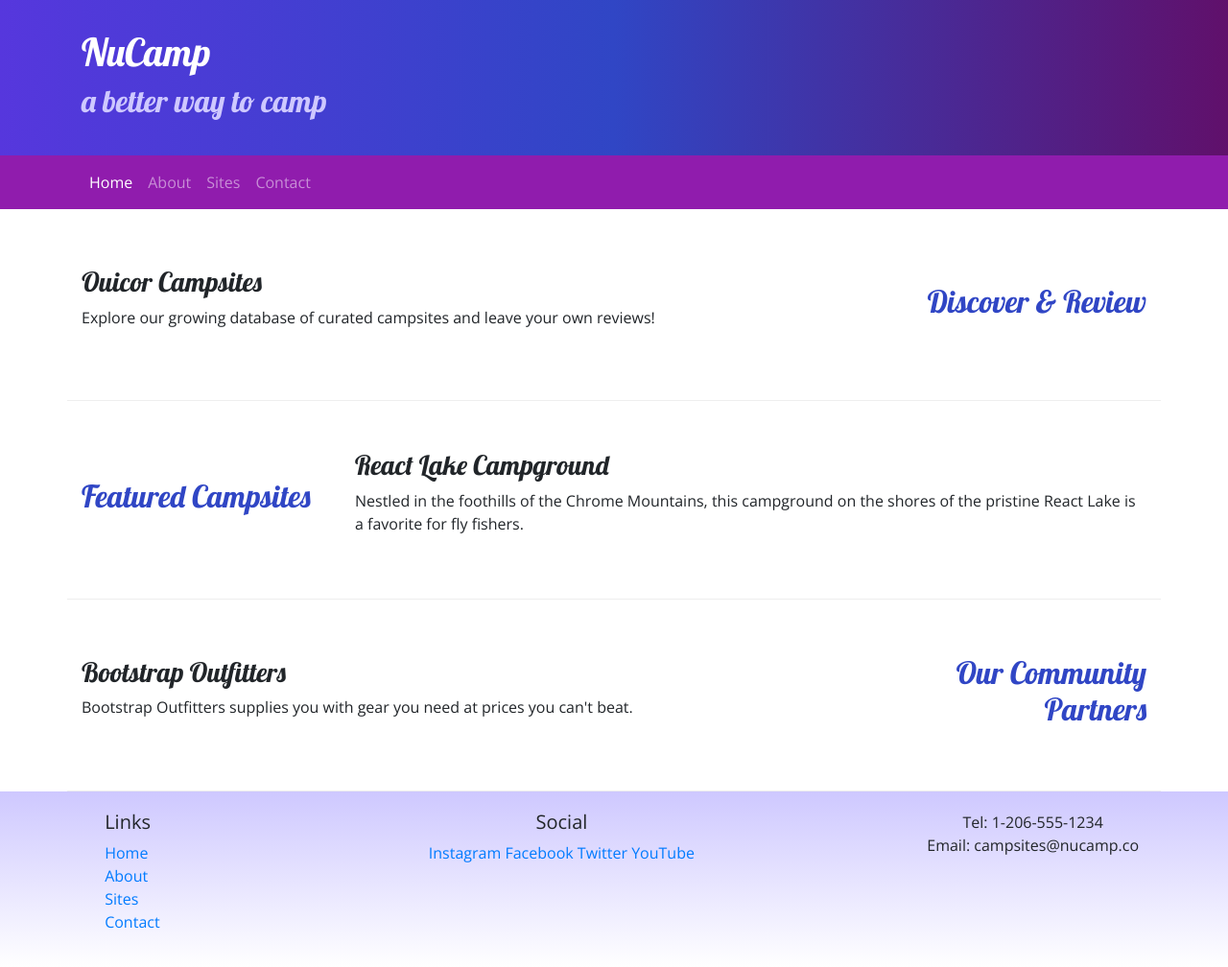
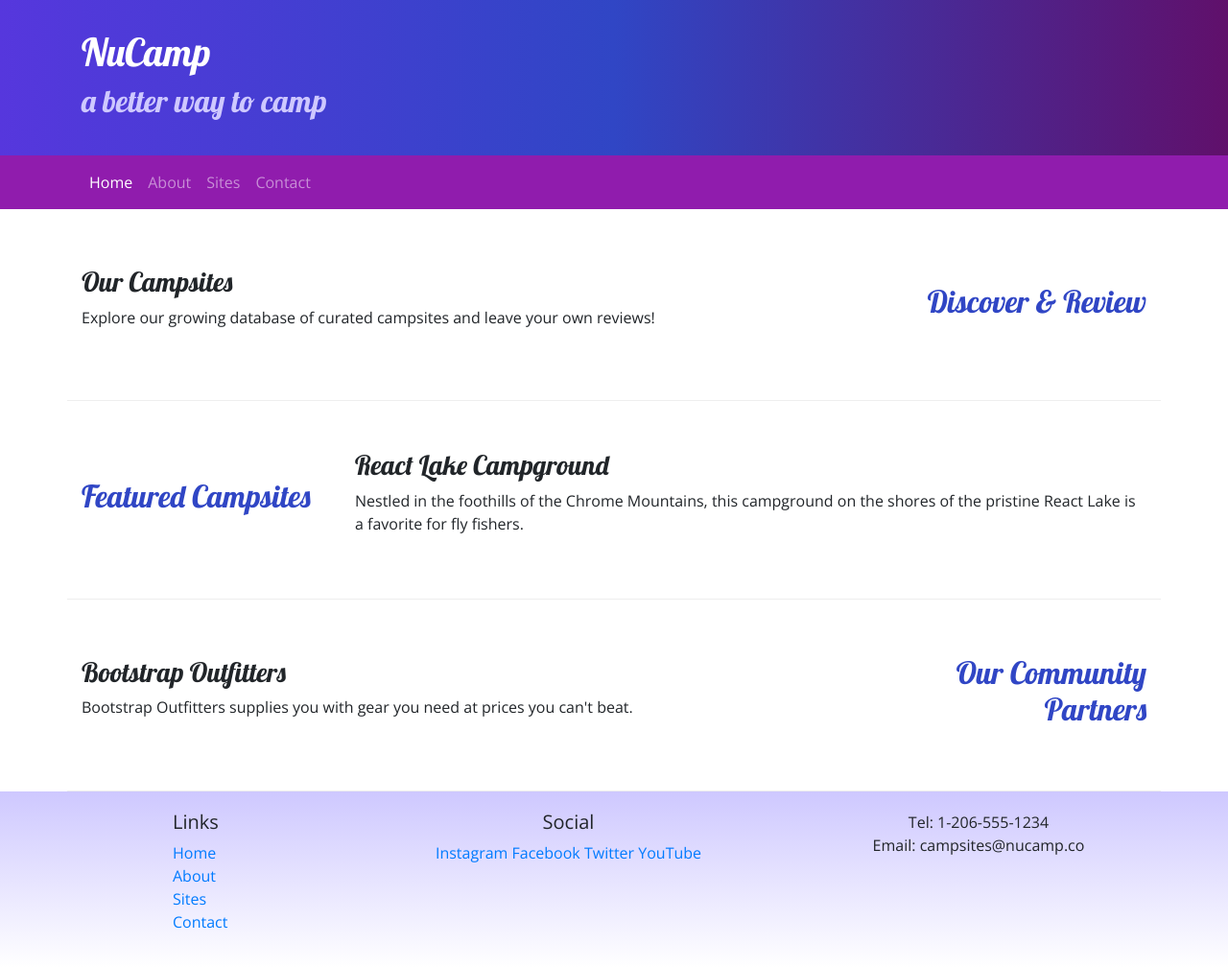
Before and after one commit to jnaranj21/nucampsite, a website: page index.html in a window 1280 px wide. Shown: the whole page at 96% size. Drawn offline with nearby package versions, Linux system fonts and the light colour scheme.

Commit message:
Minor corrections following Instructors feedback

```diff
--- a/index.html
+++ b/index.html
@@ -7,18 +7,18 @@
     <meta name="viewport" content="width=device-width, initial-scale=1.0">
 
     <!-- Bootstrap CSS -->
-    <link rel="stylesheet" href="node_modules/bootstrap/dist/css/bootstrap.min.css" />
+    <link rel="stylesheet" href="node_modules/bootstrap/dist/css/bootstrap.min.css">
 
      <!-- Additional CSS must be placed after Bootstrap CSS -->
-     <link rel="stylesheet" href="https://fonts.googleapis.com/css?family=Lobster|Open+Sans" />
-     <link rel="stylesheet" href="css/styles.css" />
+     <link rel="stylesheet" href="https://fonts.googleapis.com/css?family=Lobster|Open+Sans">
+     <link rel="stylesheet" href="css/styles.css">
 
     <title>NuCamp: A Better Way to Camp</title>
 </head>
 
 <body>
 
-    <header class="jumbotron jumbotron-fluid  ">
+    <header class="jumbotron jumbotron-fluid">
         <div class="container">
             <div class="row">
                 <div class="col">
@@ -51,8 +51,8 @@
                 <h2 class="text-sm-right">Discover & Review</h2>
             </div>
             <div class="col">
-                <h3>Ouicor Campsites</h3>
-                <p class='d-none d-sm-block'>Explore our growing database of curated campsites and leave your own reviews!</p>
+                <h3>Our Campsites</h3>
+                <p class="d-none d-sm-block">Explore our growing database of curated campsites and leave your own reviews!</p>
             </div>
         </div>
 
@@ -62,7 +62,7 @@
             </div>
             <div class="col">
                 <h3>React Lake Campground</h3>
-                <p class='d-none d-sm-block'>Nestled in the foothills of the Chrome Mountains, this campground on the shores of the pristine React Lake is a favorite for fly fishers.</p>
+                <p class="d-none d-sm-block">Nestled in the foothills of the Chrome Mountains, this campground on the shores of the pristine React Lake is a favorite for fly fishers.</p>
             </div>
         </div>
 
@@ -72,13 +72,13 @@
             </div>
             <div class="col">
                 <h3>Bootstrap Outfitters</h3>
-                <p class='d-none d-sm-block'>Bootstrap Outfitters supplies you with gear you need at prices you can't beat.</p>
+                <p class="d-none d-sm-block">Bootstrap Outfitters supplies you with gear you need at prices you can't beat.</p>
             </div>
         </div>
     </div>
 
     <footer>
-        <div class="container"></div>
+        <div class="container">
             <div class="row">
                 <div class="col-4 col-sm-2 offset-1">
                     <h5>Links</h5>
```
Also changed, not shown: aboutus.html (+6 -6 lines).
